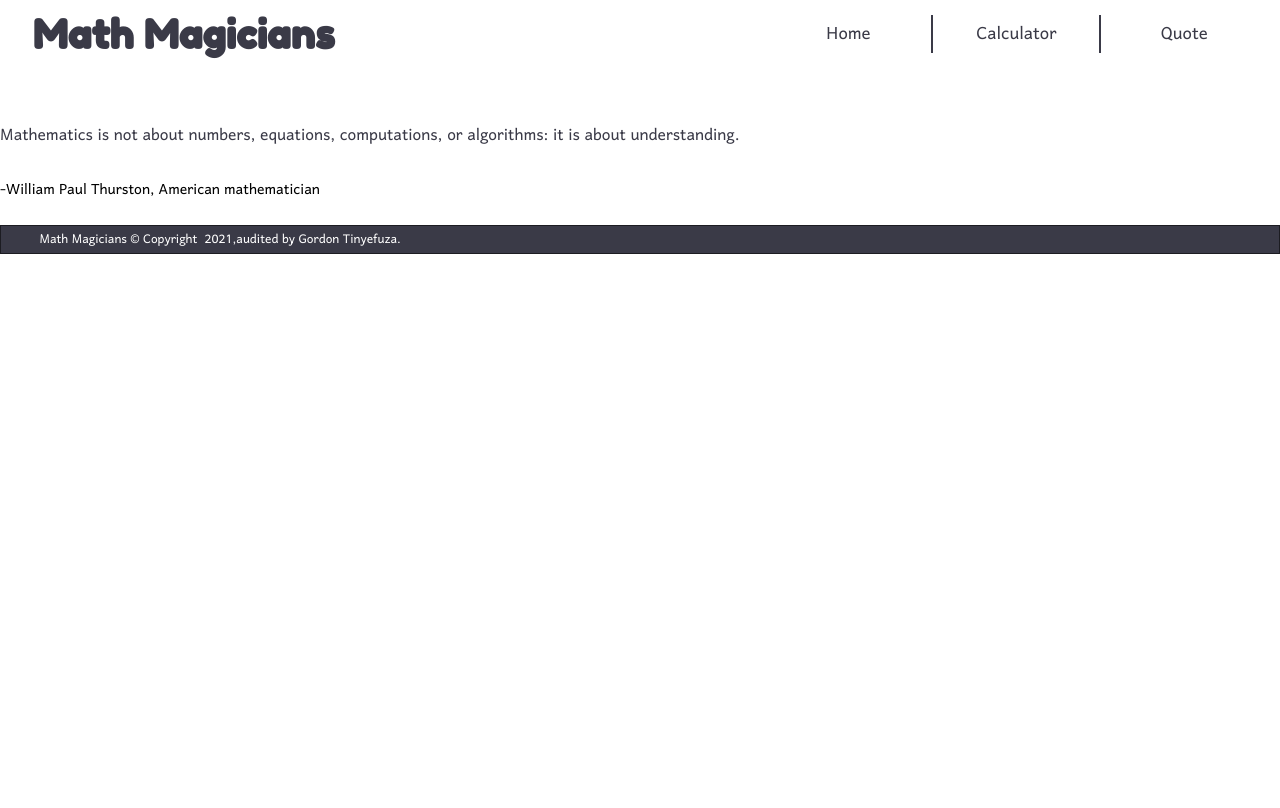
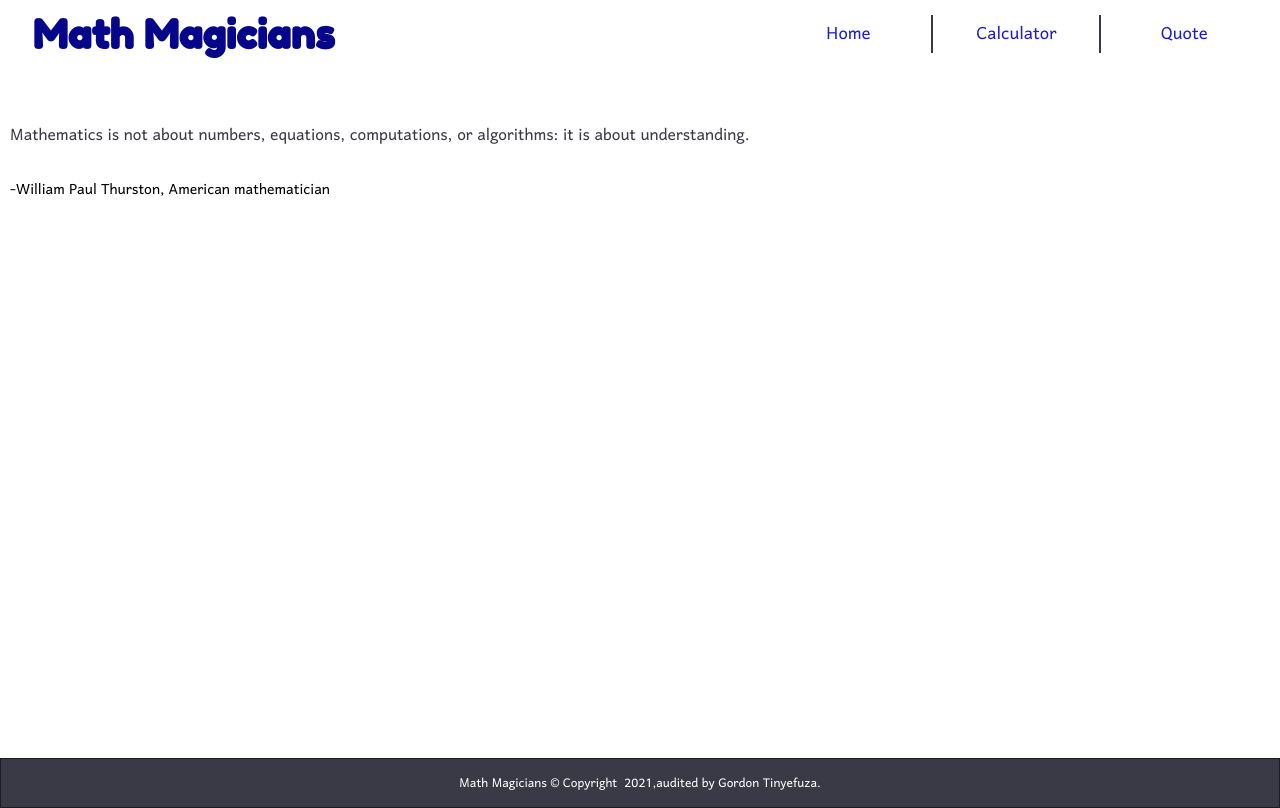
Before and after one commit to 1GORDON/Math-Magicians, a React (Create React App) app: page /quote in a window 1280 px wide. Built offline with nearby package versions, Linux system fonts and the light colour scheme.

Commit message:
Add some styles

```diff
--- a/src/App.css
+++ b/src/App.css
@@ -1,20 +1,17 @@
-@import url('https://fonts.googleapis.com/css2?family=Harmattan:wght@400;700&display=swap');
+@import url("https://fonts.googleapis.com/css2?family=Harmattan:wght@400;700&display=swap");
 
 *,
 *::before,
 *::after {
   box-sizing: border-box;
-  font-family: 'Harmattan', sans-serif;
+  font-family: "Harmattan", sans-serif;
   font-weight: normal;
 }
 
 body {
   margin: 0;
   padding: 0;
-  font-family:
-    'Harmattan',
-    'Courier New',
-    monospace;
+  font-family: "Harmattan", "Courier New", monospace;
 }
 
 .App {
@@ -29,9 +26,13 @@ body {
 }
 
 footer {
+  display: flex;
   padding: 0 3vw;
   margin: 0;
   color: #fff;
   background: #3a3a47;
   border: 1px solid #1c1c22;
+  height: 50px;
+  align-items: center;
+  justify-content: center;
 }
--- a/src/pages/Quotes.js
+++ b/src/pages/Quotes.js
@@ -17,7 +17,7 @@ function Quotes() {
   });
 
   return (
-    <section>
+    <section className="quotes-section">
       <p>{quote}</p>
       <h3>{`-${author}`}</h3>
     </section>
--- a/src/styles/Header.css
+++ b/src/styles/Header.css
@@ -1,4 +1,4 @@
-@import url('https://fonts.googleapis.com/css2?family=Fredoka+One&display=swap');
+@import url("https://fonts.googleapis.com/css2?family=Fredoka+One&display=swap");
 
 header {
   padding: 10px 20px;
@@ -10,8 +10,9 @@ header {
 }
 
 h1 {
-  font-family: 'Fredoka One', sans-serif;
+  font-family: "Fredoka One", sans-serif;
   font-weight: bold;
   font-size: 2.5rem;
   margin: 0;
+  color: rgb(6, 6, 138);
 }
--- a/src/styles/Mathematics.css
+++ b/src/styles/Mathematics.css
@@ -1,5 +1,6 @@
 .calculator-page {
   display: flex;
+  padding-left: 10px;
 }
 
 .calculator-content {
--- a/src/styles/Navbar.css
+++ b/src/styles/Navbar.css
@@ -28,7 +28,7 @@ nav {
 
 .link {
   text-decoration: none;
-  color: #3a3a47;
+  color: rgb(31, 31, 202);
 }
 
 .link:hover {
--- a/src/styles/Quotes.css
+++ b/src/styles/Quotes.css
@@ -18,3 +18,8 @@
   text-align: center;
   padding: 0 20px;
 }
+
+.quotes-section {
+  height: 80%;
+  padding-left: 10px;
+}
```
